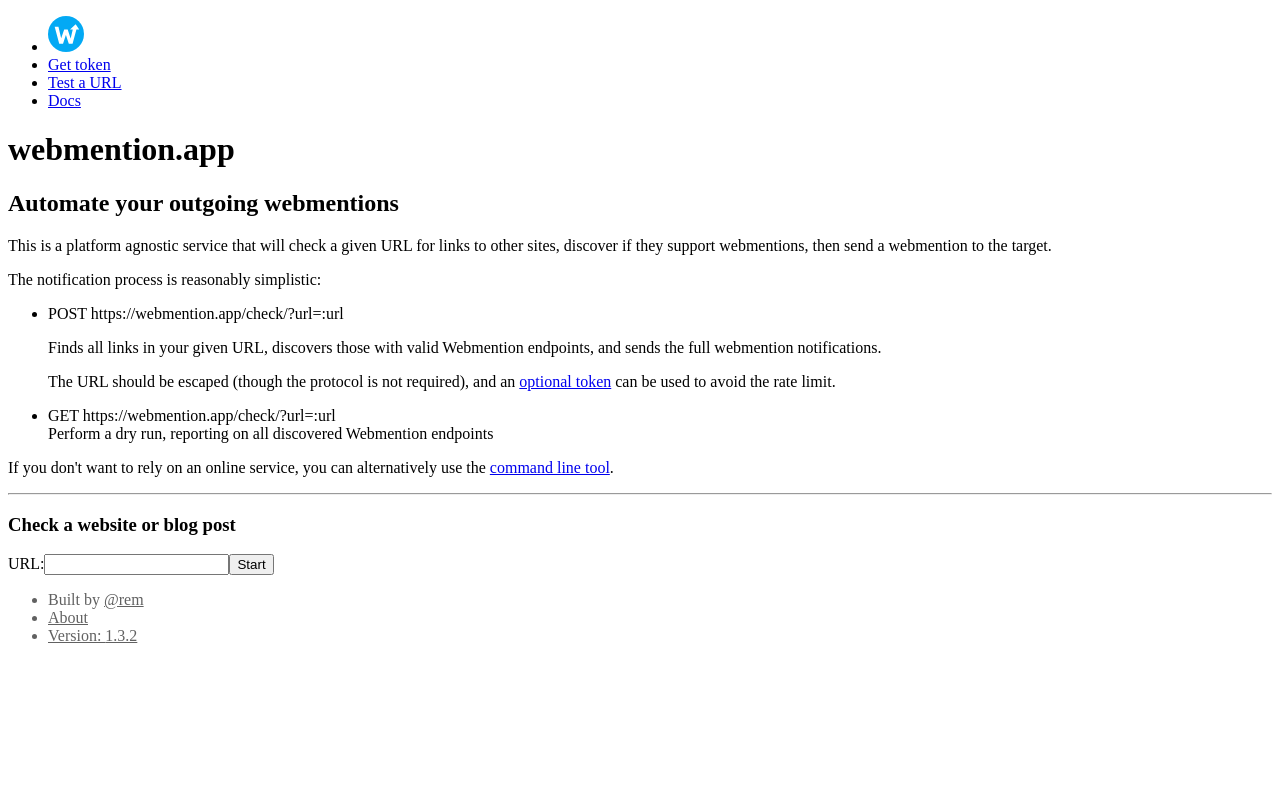
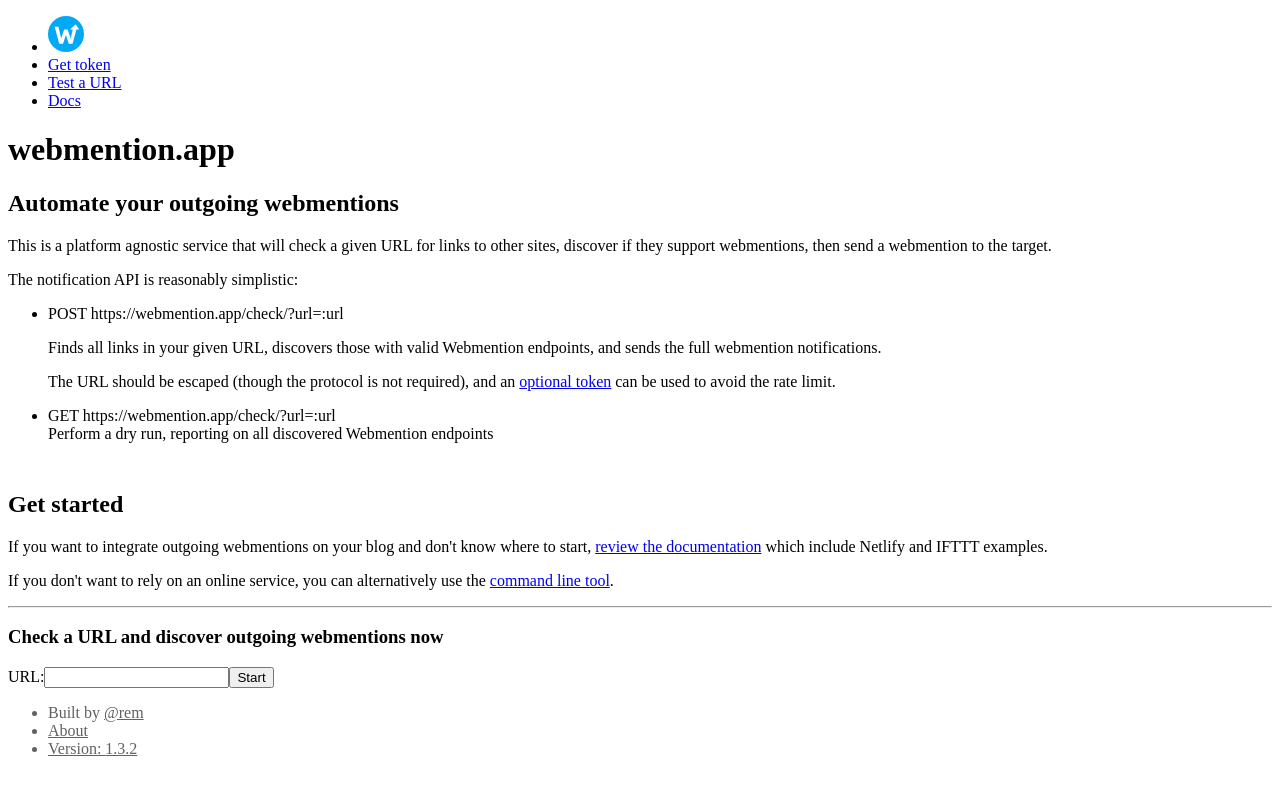
Before and after one commit to remy/wm, a Nuxt app: page / in a window 1280 px wide. Shown: the top 792 px of the page. Built offline with nearby package versions, Linux system fonts and the light colour scheme.

Commit message:
docs: clarifications

```diff
--- a/lib/links.js
+++ b/lib/links.js
@@ -43,10 +43,7 @@
           .concat(anchors, images, media)
           .filter(_ => _.startsWith('http'))
           .filter(_ => _ !== permalink)
-          .reduce(
-            (acc, curr) => (!acc.includes(curr) ? [...acc, curr] : acc),
-            []
-          ),
+          .filter((curr, i, self) => self.indexOf(curr) === i), // unique
       };
     })
     .get();
--- a/pages/index.vue
+++ b/pages/index.vue
@@ -5,7 +5,7 @@
     <div class="flex-grow">
       <p>This is a platform agnostic service that will check a given URL for links to other sites, discover if they support webmentions, then send a webmention to the target.</p>
 
-      <p>The notification process is reasonably simplistic:</p>
+      <p>The notification API is reasonably simplistic:</p>
 
       <ul>
         <li>
@@ -24,6 +24,10 @@
         </li>
       </ul>
 
+      <h2>Get started</h2>
+
+      <p>If you want to integrate outgoing webmentions on your blog and don't know where to start, <n-link to="/docs">review the documentation</n-link> which include Netlify and IFTTT examples.</p>
+
       <p>
         If you don't want to rely on an online service, you can alternatively use the
         <n-link to="/docs#using-the-command-line">command line tool</n-link>.
@@ -31,11 +35,22 @@
     </div>
     <div>
       <hr>
-      <h3>Check a website or blog post</h3>
+      <h3>Check a URL and discover outgoing webmentions now</h3>
       <Check/>
     </div>
   </div>
 </template>
+
+<style scoped>
+h2 {
+  margin-top: 48px;
+}
+
+h1 + h2 {
+  margin-top: 20px;
+}
+</style>
+
 
 <script>
 import Check from "../components/Check";
--- a/routes/check.js
+++ b/routes/check.js
@@ -66,7 +66,7 @@
             message: `Too many requests in time window. Try again in ${ms(
               delta * -1,
               { long: true }
-            )}, or use a free token for no rate limits.`,
+            )}, or use a free token for no rate limits: https://webmention.app/token`,
           })
         );
       }
@@ -108,6 +108,7 @@
 
     if (req.method.toLowerCase() === 'post') {
       return Promise.all(urls.map(sendMention)).then(reply => {
+        if (reply.length) db.updateRequestCount('__sent', reply.length);
         timings.send = Date.now() - now.getTime();
         send(JSON.stringify({ urls: reply }));
       });
```
Also changed, not shown: lib/db.js (+6 -6 lines).
